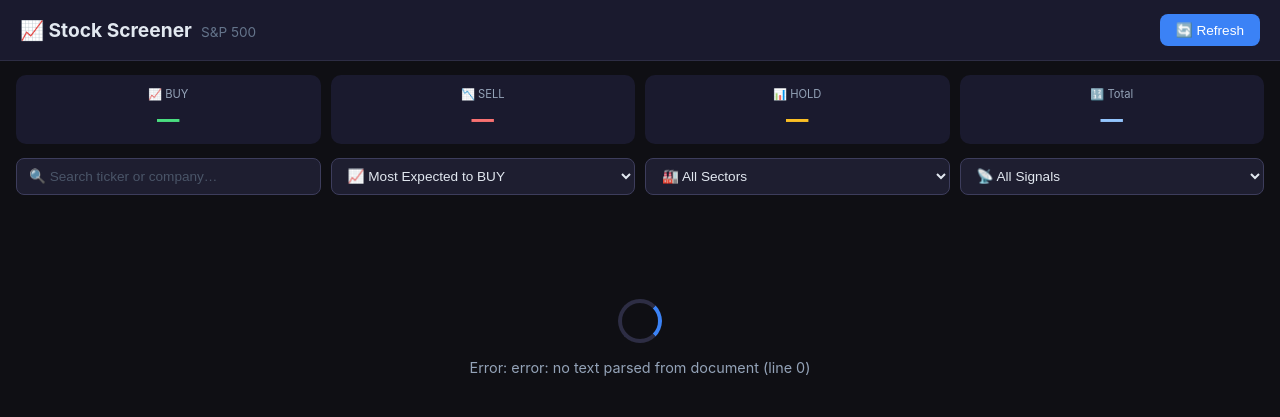
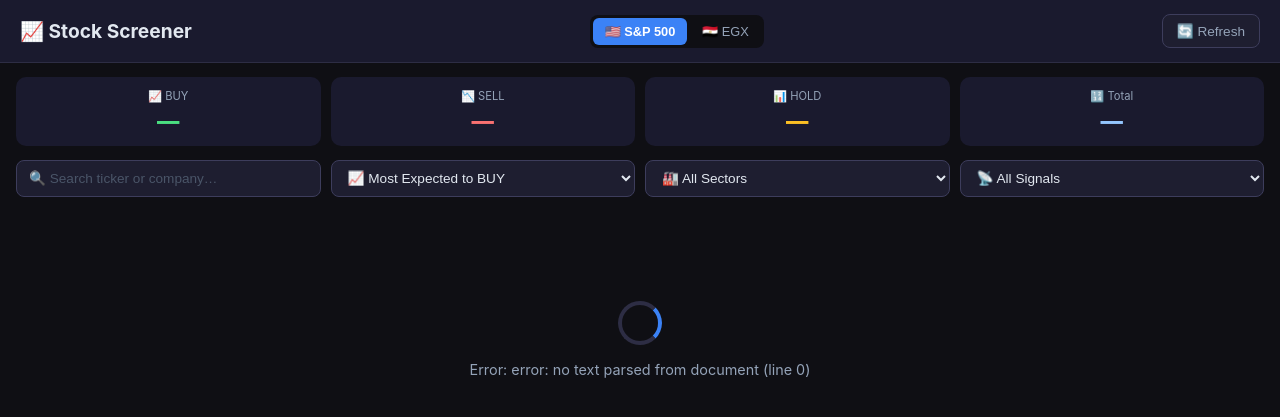
Before and after one commit to Tommysoliman/All_Stock, a Flask app: page / in a window 1280 px wide. Shown: the top 417 px of the page. Run offline with Flask 3, Linux system fonts and the light colour scheme.

Commit message:
Feature: add EGX30 Egyptian stocks with universe toggle (S&P500 / EGX)

```diff
--- a/app.py
+++ b/app.py
@@ -8,15 +8,50 @@ import numpy as np
 import pandas as pd
 import requests
 import yfinance as yf
-from flask import Flask, jsonify, render_template
+from flask import Flask, jsonify, render_template, request
 from ta.momentum import RSIIndicator
 from ta.trend import MACD, SMAIndicator
 from ta.volatility import BollingerBands
 
 app = Flask(__name__)
 
-_state = {"df": None, "status": "computing", "updated": None}
-_lock  = threading.Lock()
+# ── EGX30 master list (hardcoded — no Wikipedia needed) ───────────────────────
+EGX_META = {
+    "COMI.CA":  ("Commercial International Bank", "Banking",            "Commercial Banking"),
+    "HRHO.CA":  ("EFG Hermes Holding",            "Financial Services", "Investment Banking"),
+    "SWDY.CA":  ("Elsewedy Electric",              "Industrials",        "Electrical Equipment"),
+    "TMGH.CA":  ("Talaat Moustafa Group",          "Real Estate",        "Real Estate Development"),
+    "ORWE.CA":  ("Oriental Weavers",               "Consumer Discretionary", "Textiles"),
+    "ABUK.CA":  ("Abu Kir Fertilizers",            "Materials",          "Fertilizers"),
+    "AMOC.CA":  ("Alexandria Mineral Oils",        "Energy",             "Oil & Gas"),
+    "PHDC.CA":  ("Palm Hills Developments",        "Real Estate",        "Real Estate Development"),
+    "EGTS.CA":  ("Egyptian Transport (EGYTRANS)",  "Industrials",        "Transportation"),
+    "EFIH.CA":  ("EFG Hermes",                     "Financial Services", "Investment Banking"),
+    "OCDI.CA":  ("Orascom Construction",           "Industrials",        "Construction"),
+    "CIEB.CA":  ("CIB Egypt",                      "Banking",            "Commercial Banking"),
+    "ALCN.CA":  ("Alexandria Container",           "Industrials",        "Ports & Transportation"),
+    "SKPC.CA":  ("Sidi Kerir Petrochemicals",      "Materials",          "Petrochemicals"),
+    "CLHO.CA":  ("Cleopatra Hospital",             "Healthcare",         "Healthcare Facilities"),
+    "HELI.CA":  ("Heliopolis Housing",             "Real Estate",        "Real Estate Development"),
+    "ISPH.CA":  ("Ibnsina Pharma",                 "Healthcare",         "Pharmaceuticals"),
+    "JUFO.CA":  ("Juhayna Food Industries",        "Consumer Staples",   "Food & Beverages"),
+    "RAYA.CA":  ("Raya Holding",                   "Technology",         "IT Services"),
+    "MCQE.CA":  ("Misr Chemical Industries",       "Materials",          "Chemicals"),
+    "SPMD.CA":  ("Speed Medical",                  "Healthcare",         "Healthcare Services"),
+    "ACGC.CA":  ("Arab Cotton Ginning",            "Materials",          "Textiles & Fibers"),
+    "SUGR.CA":  ("Delta Sugar",                    "Consumer Staples",   "Food & Beverages"),
+    "POUL.CA":  ("Cairo Poultry",                  "Consumer Staples",   "Poultry & Meat"),
+}
+
+# ── State: one entry per universe ─────────────────────────────────────────────
+_state = {
+    "sp500": {"df": None, "status": "computing", "updated": None},
+    "egx":   {"df": None, "status": "computing", "updated": None},
+}
+_locks = {
+    "sp500": threading.Lock(),
+    "egx":   threading.Lock(),
+}
 
 
 def get_sp500_meta() -> pd.DataFrame:
@@ -30,10 +65,16 @@ def get_sp500_meta() -> pd.DataFrame:
     )
 
 
-def compute_one(ticker: str, raw, meta_row: dict):
+def get_egx_meta() -> pd.DataFrame:
+    rows = [{"Symbol": k, "Company": v[0], "Sector": v[1], "Industry": v[2]}
+            for k, v in EGX_META.items()]
+    return pd.DataFrame(rows)
+
+
+def compute_one(ticker: str, raw, meta_row: dict, multi: bool = True):
     try:
-        df = raw[ticker].dropna(how="all").copy()
-        if len(df) < 60:
+        df = raw[ticker].dropna(how="all").copy() if multi else raw.dropna(how="all").copy()
+        if len(df) < 30:
             return None
         df.columns = [c.lower() for c in df.columns]
         close = df["close"]
@@ -42,7 +83,7 @@ def compute_one(ticker: str, raw, meta_row: dict):
         macd_obj = MACD(close=close)
         bb_obj   = BollingerBands(close=close, window=20, window_dev=2)
         sma50_s  = SMAIndicator(close=close, window=50).sma_indicator()
-        sma200_s = SMAIndicator(close=close, window=200).sma_indicator()
+        sma200_s = SMAIndicator(close=close, window=min(200, len(close) - 1)).sma_indicator()
 
         price   = float(close.iloc[-1])
         score   = 0.0
@@ -98,40 +139,50 @@ def compute_one(ticker: str, raw, meta_row: dict):
         return None
 
 
-def run_screener():
-    try:
-        meta     = get_sp500_meta()
-        tickers  = tuple(meta["Symbol"].tolist())
-        raw      = yf.download(list(tickers), period="6mo", interval="1d",
-                               group_by="ticker", auto_adjust=True, threads=True, progress=False)
-        meta_map = meta.set_index("Symbol").to_dict(orient="index")
-        results  = [compute_one(t, raw, meta_map.get(t, {})) for t in tickers]
-        results  = [r for r in results if r is not None]
-        df       = pd.DataFrame(results)
+def _build_df(meta: pd.DataFrame) -> pd.DataFrame:
+    tickers  = tuple(meta["Symbol"].tolist())
+    raw      = yf.download(list(tickers), period="6mo", interval="1d",
+                           group_by="ticker", auto_adjust=True,
+                           threads=True, progress=False)
+    multi    = len(tickers) > 1
+    meta_map = meta.set_index("Symbol").to_dict(orient="index")
+    results  = [compute_one(t, raw, meta_map.get(t, {}), multi) for t in tickers]
+    results  = [r for r in results if r is not None]
+    df       = pd.DataFrame(results)
 
-        sector_med   = df.groupby("sector")["chg1m"].transform("median")
-        df["rel_str"] = (df["chg1m"] - sector_med).round(2)
-        df["score"]   = (df["score"] + df["rel_str"].apply(lambda x: 0.5 if x > 0 else -0.5)).round(1)
+    sector_med   = df.groupby("sector")["chg1m"].transform("median")
+    df["rel_str"] = (df["chg1m"] - sector_med).round(2)
+    df["score"]   = (df["score"] + df["rel_str"].apply(lambda x: 0.5 if x > 0 else -0.5)).round(1)
 
-        def upd_reason(row):
-            if row["rel_str"] > 2:  return row["reasons"] + (" · " if row["reasons"] else "") + "Outperforming sector"
-            if row["rel_str"] < -2: return row["reasons"] + (" · " if row["reasons"] else "") + "Underperforming sector"
-            return row["reasons"]
-        df["reasons"] = df.apply(upd_reason, axis=1)
-        df["signal"]  = df["score"].apply(lambda s: "BUY" if s >= 2 else ("SELL" if s <= -2 else "HOLD"))
-        df = df.sort_values("score", ascending=False).reset_index(drop=True)
-
-        with _lock:
-            _state["df"]      = df
-            _state["status"]  = "ready"
-            _state["updated"] = datetime.now().strftime("%Y-%m-%d %H:%M")
-    except Exception as e:
-        with _lock:
-            _state["status"] = f"error: {e}"
+    def upd_reason(row):
+        suffix = ""
+        if row["rel_str"] and row["rel_str"] > 2:   suffix = " · Outperforming sector"
+        elif row["rel_str"] and row["rel_str"] < -2: suffix = " · Underperforming sector"
+        return (row["reasons"] or "") + suffix
+    df["reasons"] = df.apply(upd_reason, axis=1)
+    df["signal"]  = df["score"].apply(lambda s: "BUY" if s >= 2 else ("SELL" if s <= -2 else "HOLD"))
+    return df.sort_values("score", ascending=False).reset_index(drop=True)
 
 
-# Kick off computation on startup
-threading.Thread(target=run_screener, daemon=True).start()
+def run_screener(universe: str):
+    lock = _locks[universe]
+    with lock:
+        _state[universe]["status"] = "computing"
+    try:
+        meta = get_sp500_meta() if universe == "sp500" else get_egx_meta()
+        df   = _build_df(meta)
+        with lock:
+            _state[universe]["df"]      = df
+            _state[universe]["status"]  = "ready"
+            _state[universe]["updated"] = datetime.now().strftime("%Y-%m-%d %H:%M")
+    except Exception as e:
+        with lock:
+            _state[universe]["status"] = f"error: {e}"
+
+
+# Start both on startup
+threading.Thread(target=run_screener, args=("sp500",), daemon=True).start()
+threading.Thread(target=run_screener, args=("egx",),   daemon=True).start()
 
 
 @app.route("/")
@@ -141,10 +192,15 @@ def index():
 
 @app.route("/api/data")
 def api_data():
-    with _lock:
-        status  = _state["status"]
-        df      = _state["df"]
-        updated = _state["updated"]
+    universe = request.args.get("universe", "sp500")
+    if universe not in _state:
+        return jsonify({"status": "error: unknown universe"}), 400
+
+    lock = _locks[universe]
+    with lock:
+        status  = _state[universe]["status"]
+        df      = _state[universe]["df"]
+        updated = _state[universe]["updated"]
 
     if status == "ready" and df is not None:
         records = df.where(pd.notna(df), None).to_dict(orient="records")
@@ -154,6 +210,7 @@ def api_data():
             "data":    records,
             "sectors": sectors,
             "updated": updated,
+            "universe": universe,
             "counts": {
                 "buy":   int((df["signal"] == "BUY").sum()),
                 "sell":  int((df["signal"] == "SELL").sum()),
@@ -161,15 +218,19 @@ def api_data():
                 "total": len(df),
             },
         })
-    return jsonify({"status": status})
+    return jsonify({"status": status, "universe": universe})
 
 
 @app.route("/api/refresh", methods=["POST"])
 def refresh():
-    with _lock:
-        if _state["status"] != "computing":
-            _state["status"] = "computing"
-            threading.Thread(target=run_screener, daemon=True).start()
+    universe = request.args.get("universe", "sp500")
+    if universe not in _state:
+        return jsonify({"status": "error"}), 400
+    lock = _locks[universe]
+    with lock:
+        if _state[universe]["status"] != "computing":
+            _state[universe]["status"] = "computing"
+            threading.Thread(target=run_screener, args=(universe,), daemon=True).start()
     return jsonify({"status": "computing"})
 
 
--- a/templates/index.html
+++ b/templates/index.html
@@ -28,17 +28,38 @@
       z-index: 100;
     }
     header h1 { font-size: 1.2rem; font-weight: 700; }
+    .universe-toggle {
+      display: flex;
+      background: #0f0f14;
+      border-radius: 8px;
+      padding: 3px;
+      gap: 3px;
+    }
+    .uni-btn {
+      background: transparent;
+      color: #94a3b8;
+      border: none;
+      border-radius: 6px;
+      padding: 6px 12px;
+      font-size: 0.8rem;
+      cursor: pointer;
+      white-space: nowrap;
+      transition: all 0.15s;
+    }
+    .uni-btn.active { background: #3b82f6; color: #fff; font-weight: 600; }
+    .uni-btn:hover:not(.active) { color: #e2e8f0; }
+
     #refresh-btn {
-      background: #3b82f6;
-      color: #fff;
-      border: none;
+      background: #1e1e30;
+      color: #94a3b8;
+      border: 1px solid #3d3d5c;
       border-radius: 8px;
-      padding: 8px 16px;
+      padding: 8px 14px;
       font-size: 0.85rem;
       cursor: pointer;
       white-space: nowrap;
     }
-    #refresh-btn:hover { background: #2563eb; }
+    #refresh-btn:hover { background: #2d2d44; color: #e2e8f0; }
 
     /* ── Metrics ── */
     .metrics {
@@ -185,7 +206,11 @@
 <body>
 
 <header>
-  <h1>📈 Stock Screener &nbsp;<span style="font-weight:400;color:#64748b;font-size:0.85rem">S&amp;P 500</span></h1>
+  <h1>📈 Stock Screener</h1>
+  <div class="universe-toggle">
+    <button class="uni-btn active" data-uni="sp500">🇺🇸 S&amp;P 500</button>
+    <button class="uni-btn" data-uni="egx">🇪🇬 EGX</button>
+  </div>
   <button id="refresh-btn">🔄 Refresh</button>
 </header>
 
@@ -265,10 +290,11 @@
 </div>
 
 <script>
-  let allData   = [];
+  let allData    = [];
   let allSectors = [];
-  let sortCol   = "score";
-  let sortDir   = "desc";
+  let sortCol    = "score";
+  let sortDir    = "desc";
+  let universe   = "sp500";
 
   const fmt = (v, dec=2, prefix="", suffix="") =>
     v == null ? "—" : `${prefix}${(+v).toFixed(dec)}${suffix}`;
@@ -359,20 +385,21 @@
     renderTable();
   }
 
+  function showLoading(msg) {
+    document.getElementById("loading").style.display    = "flex";
+    document.getElementById("table-wrap").style.display = "none";
+    document.querySelector("#loading p").textContent    = msg || "Computing signals…";
+  }
+
   function loadData() {
-    fetch("/api/data")
+    fetch(`/api/data?universe=${universe}`)
       .then(r => r.json())
       .then(json => {
         if (json.status === "ready") {
           allData    = json.data;
           allSectors = json.sectors;
 
-          // Counts
-          document.getElementById("cnt-buy").textContent   = json.counts.buy;
-          document.getElementById("cnt-sell").textContent  = json.counts.sell;
-          document.getElementById("cnt-hold").textContent  = json.counts.hold;
-          document.getElementById("cnt-total").textContent = json.counts.total;
-          document.getElementById("updated").textContent   = "Last updated: " + json.updated;
+          document.getElementById("updated").textContent = "Last updated: " + json.updated;
 
           // Populate sector dropdown
           const sel = document.getElementById("sector-sel");
@@ -389,11 +416,28 @@
         } else if (json.status && json.status.startsWith("error")) {
           document.querySelector("#loading p").textContent = "Error: " + json.status;
         } else {
-          setTimeout(loadData, 3000); // poll while computing
+          const label = universe === "egx" ? "EGX (loads fast ~5s)" : "S&P 500 (~60s first load)";
+          document.querySelector("#loading p").textContent = `Computing signals for ${label}…`;
+          setTimeout(loadData, 3000);
         }
       })
       .catch(() => setTimeout(loadData, 5000));
   }
+
+  // Universe toggle
+  document.querySelectorAll(".uni-btn").forEach(btn => {
+    btn.addEventListener("click", () => {
+      if (btn.dataset.uni === universe) return;
+      universe = btn.dataset.uni;
+      document.querySelectorAll(".uni-btn").forEach(b => b.classList.remove("active"));
+      btn.classList.add("active");
+      document.getElementById("search-input").value = "";
+      document.getElementById("sector-sel").value   = "";
+      document.getElementById("signal-sel").value   = "";
+      showLoading();
+      loadData();
+    });
+  });
 
   // Sort dropdown
   document.getElementById("sort-sel").addEventListener("change", function() {
@@ -414,9 +458,8 @@
 
   // Refresh button
   document.getElementById("refresh-btn").addEventListener("click", () => {
-    document.getElementById("loading").style.display    = "flex";
-    document.getElementById("table-wrap").style.display = "none";
-    fetch("/api/refresh", { method: "POST" })
+    showLoading();
+    fetch(`/api/refresh?universe=${universe}`, { method: "POST" })
       .then(() => setTimeout(loadData, 3000));
   });
 
```
